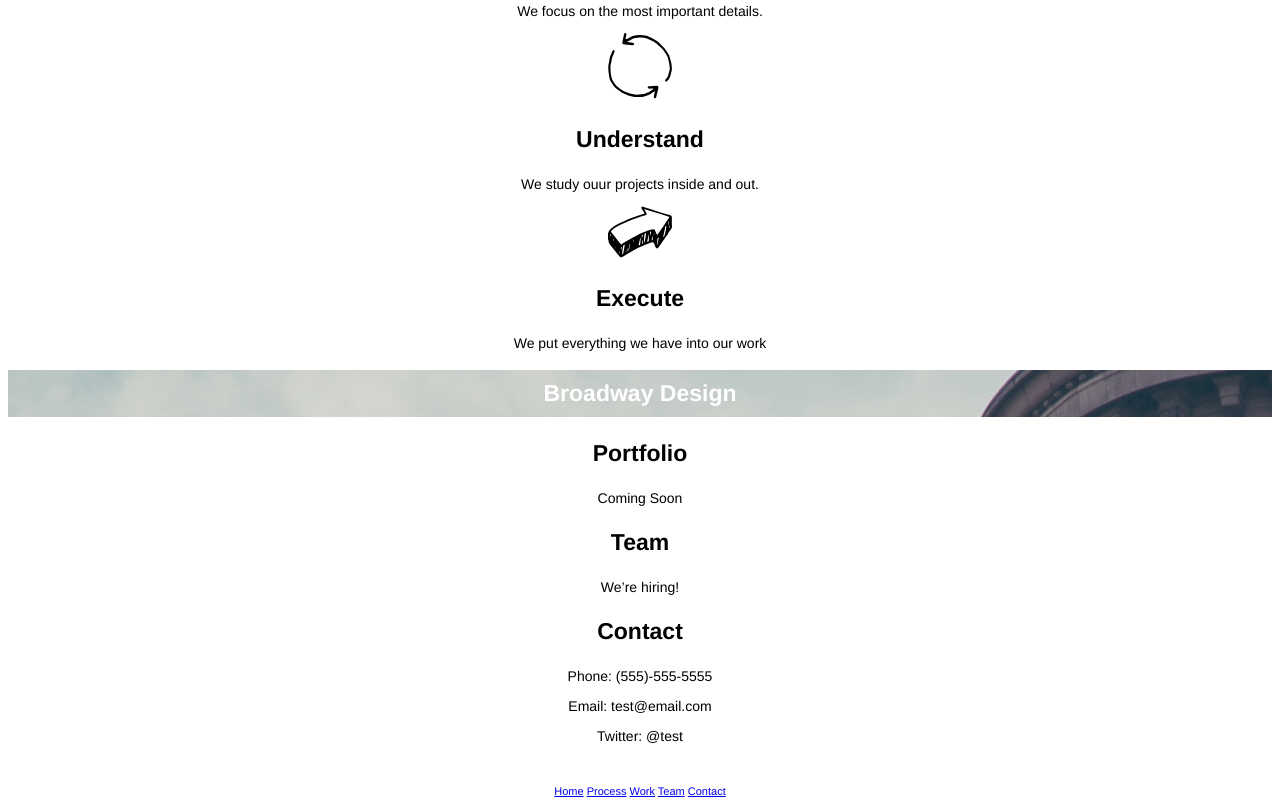
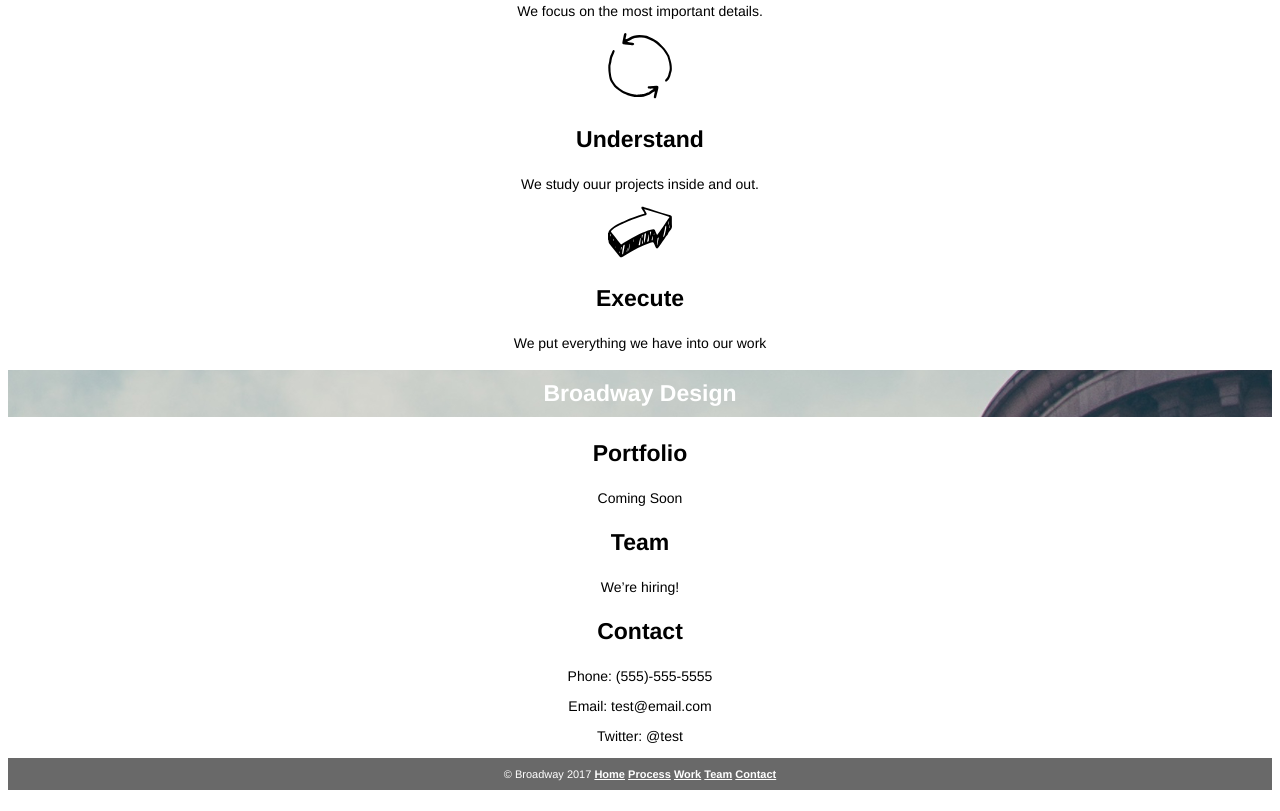
Before and after one commit to FoxyFletcher/Broadway, a plain HTML site: page index.html in a window 1280 px wide. Shown: the part 534-1345 px from the top of the page. Drawn offline with Linux system fonts and the light colour scheme; files whose address does not match are found by name.

Commit message:
add updated index and css

```diff
--- a/index.html
+++ b/index.html
@@ -60,7 +60,7 @@
 
 <div class="hero-image">
         <h2>Broadway Design</h2>
-    </div>
+</div>
 
 <!--/Designed in New York-->
 
@@ -83,33 +83,24 @@
             <p>Email: test@email.com</p>
             <p>Twitter: @test</p>
         </div>
-    </div>
+</div>
 
     <!--/About Us-->
 
     <!--Footer-->
 
-<div class="footer">
+<div class="footer-nav">
     <p>
-        <h4>&copy; Broadway 2017</h4>
-                <a class="nav" href="#">Home</a>
-                <a class="nav" href="#">Process</a>
-                <a class="nav" href="#">Work</a>
-                <a class="nav" href="#">Team</a>
-                <a class="nav" href="#">Contact</a>
-            </p>
-    </div>
+    &copy; Broadway 2017
+        <a class="footer-nav" href="#">Home</a>
+        <a class="footer-nav" href="#">Process</a>
+        <a class="footer-nav" href="#">Work</a>
+        <a class="footer-nav" href="#">Team</a>
+        <a class="footer-nav" href="#">Contact</a>
+    </p>
+</div>
 
 <!--/Footer-->
-
-
-
-
-
-
-
-
-
 
         <script src="" async defer></script>
     </body>
--- a/resources/css/style.css
+++ b/resources/css/style.css
@@ -46,8 +46,15 @@ p {
     color: #fff;
 }
 
-.footer {
+.footer-nav p {
+    background-color: dimgray;
     font-size: 11px;
-    background-color:dimpgray;
-    color:#fff;
+    color: white;
+    padding: 10px 0;
 }
+
+.footer-nav a {
+    font-size: 11px;
+    font-weight: bold;
+    color: #fff;
+}
```
